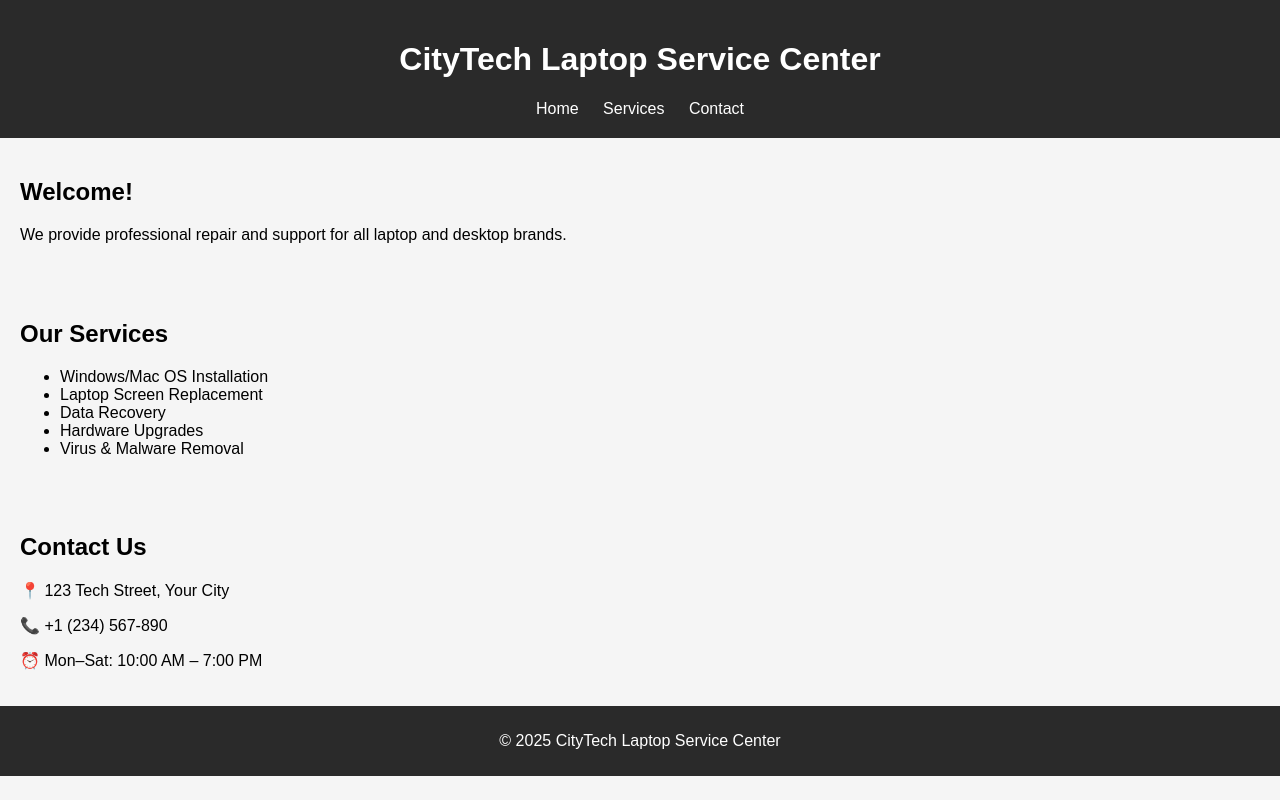
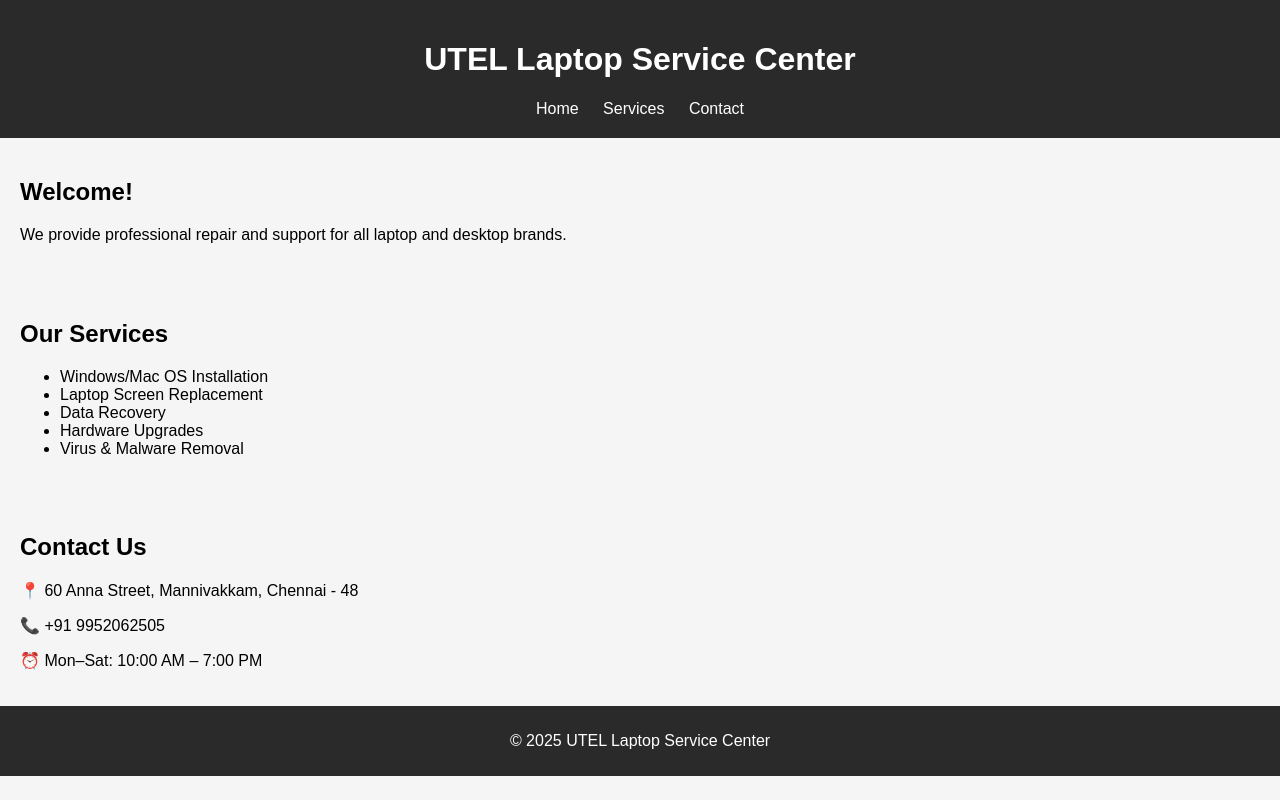
Before and after one commit to dagarwaleye/utelpccare, a plain HTML site: page index.html in a window 1280 px wide. Drawn offline with Linux system fonts and the light colour scheme.

Commit message:
index.html

```diff
--- a/index.html
+++ b/index.html
@@ -16,7 +16,7 @@
 <body>
 
 <header>
-  <h1>CityTech Laptop Service Center</h1>
+  <h1>UTEL Laptop Service Center</h1>
   <nav>
     <a href="#home">Home</a>
     <a href="#services">Services</a>
@@ -42,13 +42,13 @@
 
 <section id="contact">
   <h2>Contact Us</h2>
-  <p>📍 123 Tech Street, Your City</p>
-  <p>📞 +1 (234) 567-890</p>
+  <p>📍 60 Anna Street, Mannivakkam, Chennai - 48 </p>
+  <p>📞 +91 9952062505</p>
   <p>⏰ Mon–Sat: 10:00 AM – 7:00 PM</p>
 </section>
 
 <footer>
-  <p>&copy; 2025 CityTech Laptop Service Center</p>
+  <p>&copy; 2025 UTEL Laptop Service Center</p>
 </footer>
 
 </body>
```
